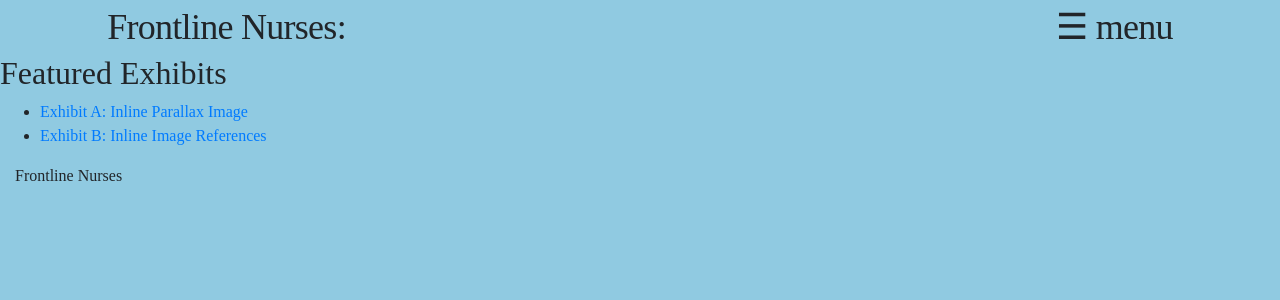
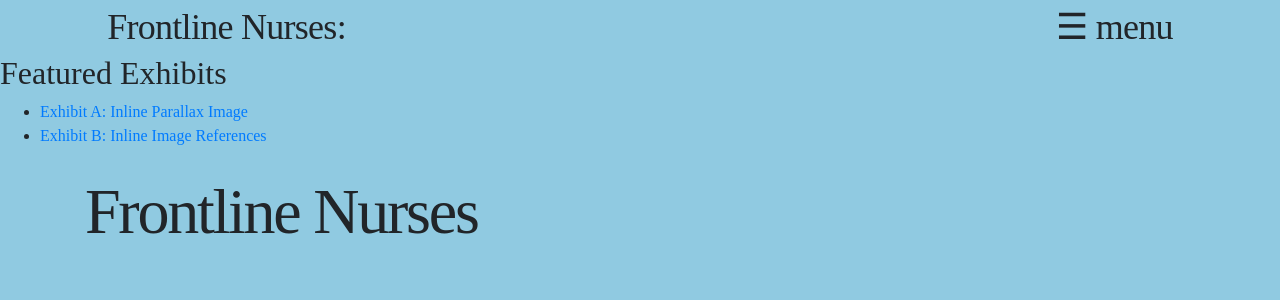
Before and after one commit to elotroalex/frontlines, a Jekyll site: the page built from pages/exhibits.md, in a window 1280 px wide. Shown: the top 300 px of the page. Built offline with Jekyll 4.4.1, drawn with Linux system fonts in a browser that asks for light colours; some web fonts are replaced.

Commit message:
footer styling

```diff
--- a/_includes/footer.html
+++ b/_includes/footer.html
@@ -1,3 +1,3 @@
-<footer id='footer' class='page-footer container-fluid'>
-    <p class='footer-title'>Frontline Nurses</p>
+<footer id='footer' class='page-footer container'>
+    <span class='footer-title'>Frontline Nurses</span>
 </footer>
--- a/_sass/_frontlines.scss
+++ b/_sass/_frontlines.scss
@@ -49,7 +49,7 @@ a {
 //   padding: 0px 2% 20px 2%;
 // }
 
-.page-title-link {
+.page-title-link, {
   font-style: normal;
   font-weight: normal;
   font-size: 185px;
@@ -58,6 +58,7 @@ a {
   letter-spacing: -0.035em;
   color: $text-color;
 }
+
 
 .banner-text-bottom-left {
 }
@@ -131,3 +132,10 @@ a {
   .sidenav {padding-top: 10px;}
   .sidenav a {font-size: 18px;}
 }
+
+// Footer
+
+.footer-title {
+  font-size: 4rem;
+  letter-spacing: -0.035em;
+}
```
